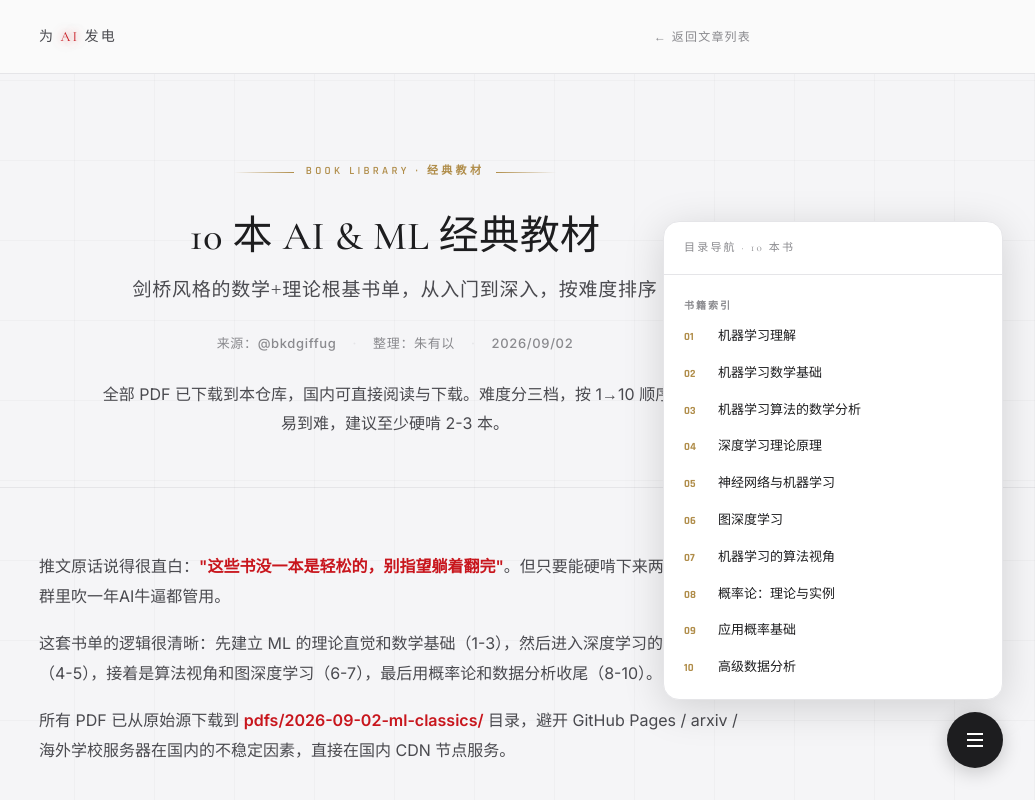
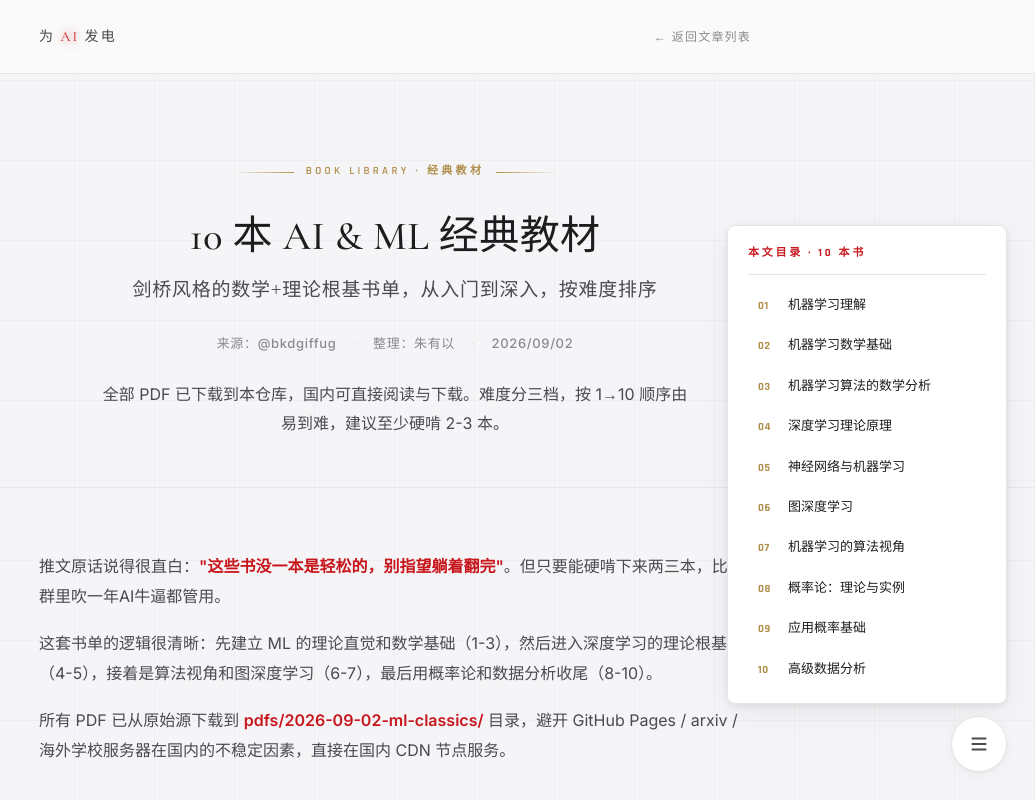
Before and after one commit to ZYY00100/papers_html, a website: page 2026-09-02-ml-10-books.html in a window 1280 px wide. Both pictures are taken after a click on the button "目录导航". Shown: the top 800 px of the page, without its empty margins (245-1280 px from the left). Drawn offline with nearby package versions, Linux system fonts and the light colour scheme.

Commit message:
修正 10 本书文章页悬浮导航为站内文章页规范
原实现完全复用 index.html 的悬浮导航样式(黑底按钮 / 大面板 / z-index 999
/ 自创 nav-anchor 类),与站内其他文章页(sairahul、ai-native-sdlc 等)
不一致。按站内文章页规范修正:

- 按钮:白底深色图标,hover scale(1.012) + border-color 变金
- 面板:280px / 8px 圆角 / bottom 96px / right 28px / z-index 199
- 显示状态类:.open → .active(对齐站内其他文章页)
- header 文字:Cormorant + "目录导航" → Rajdhani + accent-red + "本文目录"
- 链接类:nav-anchor 自创类 → nav-item 站内统一类
- 响应式:面板 width auto → width calc(100vw - 40px) max-width 320px

Co-Authored-By: Claude <noreply@anthropic.com>

```diff
--- a/2026-09-02-ml-10-books.html
+++ b/2026-09-02-ml-10-books.html
@@ -111,22 +111,21 @@
     footer .credit { margin-top: 8px; font-size: 10px; color: var(--text-muted); }
 
     /* FLOATING NAV */
-    .floating-nav-toggle { position: fixed; bottom: 32px; right: 32px; width: 56px; height: 56px; background: var(--text-primary); color: #fff; border: none; border-radius: 50%; cursor: pointer; box-shadow: 0 4px 20px rgba(0,0,0,0.2); z-index: 1000; display: flex; align-items: center; justify-content: center; transition: transform 0.3s, box-shadow 0.3s; }
-    .floating-nav-toggle:hover { transform: scale(1.05); box-shadow: 0 6px 28px rgba(0,0,0,0.25); }
-    .floating-nav-toggle svg { width: 24px; height: 24px; }
-    .floating-nav-panel { position: fixed; bottom: 100px; right: 32px; width: 340px; max-height: 70vh; background: var(--bg-card); border: 1px solid var(--border-subtle); border-radius: 16px; box-shadow: 0 8px 40px rgba(0,0,0,0.15); z-index: 999; opacity: 0; visibility: hidden; transform: translateY(10px) scale(0.98); transition: opacity 0.3s, transform 0.3s, visibility 0.3s; overflow: hidden; }
-    .floating-nav-panel.open { opacity: 1; visibility: visible; transform: translateY(0) scale(1); }
-    .nav-panel-header { padding: 16px 20px; border-bottom: 1px solid var(--border-subtle); font-family: 'Cormorant Garamond', serif; font-size: 11px; letter-spacing: 0.2em; text-transform: uppercase; color: var(--text-muted); }
-    .nav-panel-content { padding: 12px 0; overflow-y: auto; max-height: calc(70vh - 52px); }
-    .nav-section-label { padding: 10px 20px 4px; font-family: 'Rajdhani', sans-serif; font-size: 10px; font-weight: 700; letter-spacing: 0.2em; text-transform: uppercase; color: var(--text-muted); }
-    .nav-anchor { display: flex; align-items: baseline; gap: 10px; padding: 8px 20px; text-decoration: none; transition: background 0.2s; }
-    .nav-anchor:hover { background: var(--bg-secondary); }
-    .nav-anchor-num { font-family: 'Rajdhani', sans-serif; font-size: 11px; font-weight: 700; color: var(--accent-gold-dim); flex-shrink: 0; min-width: 24px; }
-    .nav-anchor-title { font-family: 'Noto Serif SC', serif; font-size: 13px; font-weight: 400; color: var(--text-primary); line-height: 1.4; }
+    /* FLOATING NAV (文章页规范:白底深色按钮 + 小面板 + z-index 199) */
+    .floating-nav-toggle { position: fixed; bottom: 28px; right: 28px; width: 56px; height: 56px; border-radius: 50%; background: var(--bg-card); border: 1px solid var(--border-subtle); cursor: pointer; z-index: 1000; box-shadow: var(--shadow-card); display: flex; align-items: center; justify-content: center; transition: box-shadow 0.3s, transform 0.3s cubic-bezier(0.25, 0.46, 0.45, 0.94), border-color 0.3s; }
+    .floating-nav-toggle:hover { transform: scale(1.012); box-shadow: var(--shadow-hover); border-color: rgba(201, 169, 98, 0.4); }
+    .floating-nav-toggle svg { width: 22px; height: 22px; stroke: var(--text-secondary); }
+    .floating-nav-panel { position: fixed; bottom: 96px; right: 28px; width: 280px; max-height: 70vh; overflow-y: auto; background: var(--bg-card); border: 1px solid var(--border-subtle); border-radius: 8px; padding: 18px 20px; z-index: 199; box-shadow: var(--shadow-hover); opacity: 0; visibility: hidden; transform: translateY(10px); transition: opacity 0.25s, transform 0.25s, visibility 0.25s; }
+    .floating-nav-panel.active { opacity: 1; visibility: visible; transform: translateY(0); }
+    .nav-panel-header { font-family: 'Rajdhani', sans-serif; font-size: 11px; font-weight: 700; letter-spacing: 0.25em; text-transform: uppercase; color: var(--accent-red); margin-bottom: 14px; padding-bottom: 10px; border-bottom: 1px solid var(--border-subtle); }
+    .nav-panel-content { display: flex; flex-direction: column; gap: 8px; }
+    .nav-item { font-family: 'Noto Serif SC', serif; font-size: 13px; font-weight: 400; color: var(--text-primary); text-decoration: none; padding: 7px 10px; border-radius: 4px; transition: background 0.2s, color 0.2s; line-height: 1.4; display: flex; align-items: baseline; gap: 8px; }
+    .nav-item:hover { background: var(--bg-secondary); color: var(--accent-red); }
+    .nav-item-num { font-family: 'Rajdhani', sans-serif; font-size: 11px; font-weight: 700; color: var(--accent-gold-dim); flex-shrink: 0; min-width: 22px; letter-spacing: 0.05em; }
 
     @media (max-width: 768px) {
-      .floating-nav-toggle { bottom: max(56px, calc(env(safe-area-inset-bottom) + 16px)); right: max(20px, calc(env(safe-area-inset-right) + 12px)); }
-      .floating-nav-panel { right: 12px; left: 12px; width: auto; bottom: calc(max(56px, env(safe-area-inset-bottom)) + 76px); }
+      .floating-nav-toggle { width: 48px; height: 48px; bottom: max(20px, calc(env(safe-area-inset-bottom) + 12px)); right: max(16px, calc(env(safe-area-inset-right) + 12px)); }
+      .floating-nav-panel { width: calc(100vw - 40px); max-width: 320px; right: 20px; bottom: calc(max(20px, env(safe-area-inset-bottom)) + 72px); }
       .book-card { flex-direction: column; padding: 20px 22px; gap: 14px; }
       .book-num { font-size: 28px; min-width: 0; padding-top: 0; }
     }
@@ -383,19 +382,18 @@
   </button>
 
   <nav class="floating-nav-panel" id="navPanel">
-    <div class="nav-panel-header">目录导航 · 10 本书</div>
+    <div class="nav-panel-header">本文目录 · 10 本书</div>
     <div class="nav-panel-content">
-      <div class="nav-section-label">书籍索引</div>
-      <a href="#book-01" class="nav-anchor"><span class="nav-anchor-num">01</span><span class="nav-anchor-title">机器学习理解</span></a>
-      <a href="#book-02" class="nav-anchor"><span class="nav-anchor-num">02</span><span class="nav-anchor-title">机器学习数学基础</span></a>
-      <a href="#book-03" class="nav-anchor"><span class="nav-anchor-num">03</span><span class="nav-anchor-title">机器学习算法的数学分析</span></a>
-      <a href="#book-04" class="nav-anchor"><span class="nav-anchor-num">04</span><span class="nav-anchor-title">深度学习理论原理</span></a>
-      <a href="#book-05" class="nav-anchor"><span class="nav-anchor-num">05</span><span class="nav-anchor-title">神经网络与机器学习</span></a>
-      <a href="#book-06" class="nav-anchor"><span class="nav-anchor-num">06</span><span class="nav-anchor-title">图深度学习</span></a>
-      <a href="#book-07" class="nav-anchor"><span class="nav-anchor-num">07</span><span class="nav-anchor-title">机器学习的算法视角</span></a>
-      <a href="#book-08" class="nav-anchor"><span class="nav-anchor-num">08</span><span class="nav-anchor-title">概率论：理论与实例</span></a>
-      <a href="#book-09" class="nav-anchor"><span class="nav-anchor-num">09</span><span class="nav-anchor-title">应用概率基础</span></a>
-      <a href="#book-10" class="nav-anchor"><span class="nav-anchor-num">10</span><span class="nav-anchor-title">高级数据分析</span></a>
+      <a href="#book-01" class="nav-item"><span class="nav-item-num">01</span><span>机器学习理解</span></a>
+      <a href="#book-02" class="nav-item"><span class="nav-item-num">02</span><span>机器学习数学基础</span></a>
+      <a href="#book-03" class="nav-item"><span class="nav-item-num">03</span><span>机器学习算法的数学分析</span></a>
+      <a href="#book-04" class="nav-item"><span class="nav-item-num">04</span><span>深度学习理论原理</span></a>
+      <a href="#book-05" class="nav-item"><span class="nav-item-num">05</span><span>神经网络与机器学习</span></a>
+      <a href="#book-06" class="nav-item"><span class="nav-item-num">06</span><span>图深度学习</span></a>
+      <a href="#book-07" class="nav-item"><span class="nav-item-num">07</span><span>机器学习的算法视角</span></a>
+      <a href="#book-08" class="nav-item"><span class="nav-item-num">08</span><span>概率论：理论与实例</span></a>
+      <a href="#book-09" class="nav-item"><span class="nav-item-num">09</span><span>应用概率基础</span></a>
+      <a href="#book-10" class="nav-item"><span class="nav-item-num">10</span><span>高级数据分析</span></a>
     </div>
   </nav>
 
@@ -405,15 +403,15 @@
       const panel = document.getElementById('navPanel');
       toggle.addEventListener('click', function(e) {
         e.stopPropagation();
-        panel.classList.toggle('open');
+        panel.classList.toggle('active');
       });
       document.addEventListener('click', function(e) {
         if (!panel.contains(e.target) && !toggle.contains(e.target)) {
-          panel.classList.remove('open');
+          panel.classList.remove('active');
         }
       });
       panel.querySelectorAll('a').forEach(function(a) {
-        a.addEventListener('click', function() { panel.classList.remove('open'); });
+        a.addEventListener('click', function() { panel.classList.remove('active'); });
       });
     })();
   </script>
```
